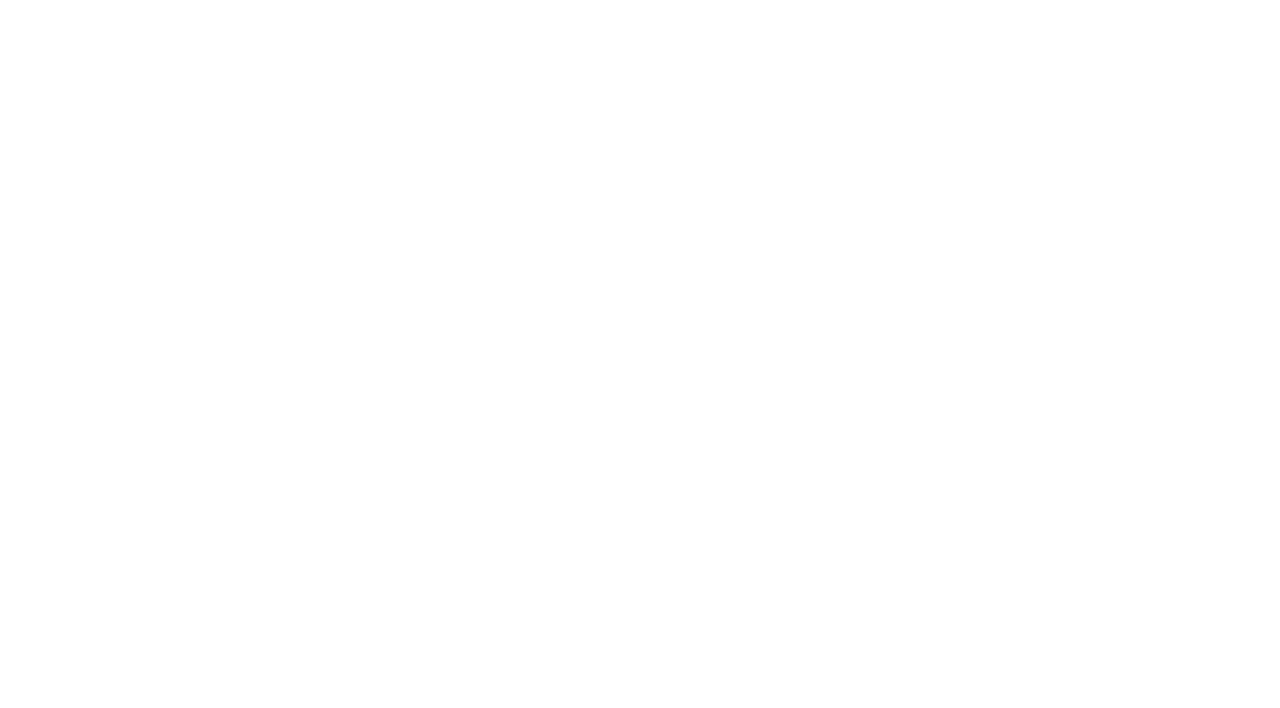
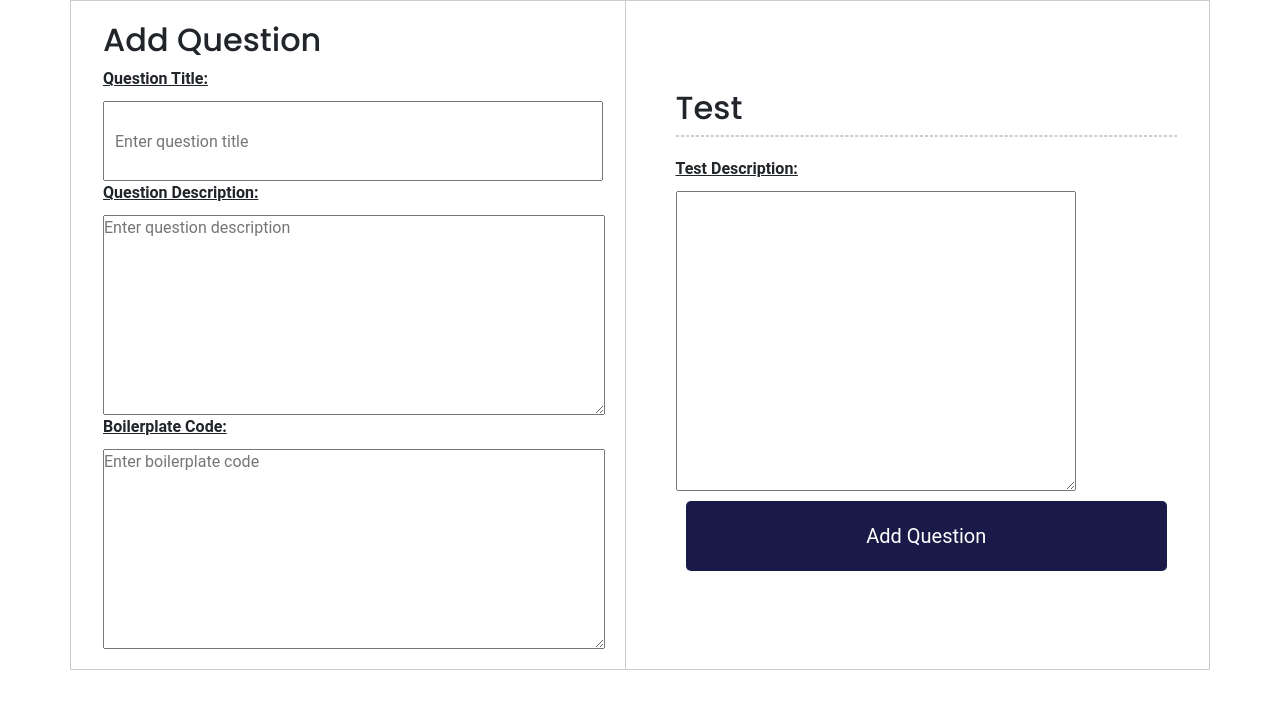
Before and after one commit to Project-Two-II/BE-Project-II, a React (Vite) app in the folder client/elabx/: page /createquestiontest in a window 1280 px wide. Shown: the top 708 px of the page. Built offline with nearby package versions, Linux system fonts and the light colour scheme; a web font is replaced by a local one.

Commit message:
Question Test Added

```diff
--- a/client/elabx/src/Components/Create.css
+++ b/client/elabx/src/Components/Create.css
@@ -4,6 +4,7 @@ body {
   font-family: Arial, sans-serif;
   background-color: #000;
   color: #fff;
+  font-family: Roboto, Oxygen, Ubuntu, Cantarell, 'Open Sans', 'Helvetica Neue', sans-serif;
 }
 
 .formContainer {
@@ -13,6 +14,7 @@ body {
   height: 100vh;
   overflow-y: auto;
   width: 20px;
+  font-family: Roboto, Oxygen, Ubuntu, Cantarell, 'Open Sans', 'Helvetica Neue', sans-serif;
 }
 
 .ipContainer {
@@ -25,12 +27,14 @@ body {
   border-radius: 10px;
   background-color: #fff;
   box-shadow: 0 2px 8px rgba(0, 0, 0, 0.3);
+  font-family: Roboto, Oxygen, Ubuntu, Cantarell, 'Open Sans', 'Helvetica Neue', sans-serif;
 }
 
 .ipContainer label {
   font-size: 18px;
   margin-bottom: 10px;
   color: #000;
+  font-family: Roboto, Oxygen, Ubuntu, Cantarell, 'Open Sans', 'Helvetica Neue', sans-serif;
 }
 
 .ipContainer input,
@@ -44,14 +48,16 @@ body {
   font-size: 16px;
   resize: vertical;
   color: black;
+  font-family: Roboto, Oxygen, Ubuntu, Cantarell, 'Open Sans', 'Helvetica Neue', sans-serif;
 }
 
 .ipContainer textarea {
   min-height: 100px;
+  font-family: Roboto, Oxygen, Ubuntu, Cantarell, 'Open Sans', 'Helvetica Neue', sans-serif;
 }
 
-.ipContainer button {
-  padding: 10px;
+.ipContainer button, .add-question-button{
+  padding: 20px;
   border: none;
   border-radius: 5px;
   font-size: 12px;
@@ -60,10 +66,63 @@ body {
   cursor: pointer;
   margin:10px;
   align-items: center;
+  font-family: Roboto, Oxygen, Ubuntu, Cantarell, 'Open Sans', 'Helvetica Neue', sans-serif;
+  font-size:20px;
+  font-style:bold;
 }
 
-.ipContainer button:hover {
+.ipContainer button:hover, .add-question-button:hover{
   font-weight: bolder ;
+  font-family: Roboto, Oxygen, Ubuntu, Cantarell, 'Open Sans', 'Helvetica Neue', sans-serif;
   background-color: rgb(10, 25, 31);
   color:#fff;
 }
+
+.container {
+  display: flex;
+  border: 1px solid #ccc;
+  font-family: Roboto, Oxygen, Ubuntu, Cantarell, 'Open Sans', 'Helvetica Neue', sans-serif;
+}
+
+.left-column,
+.right-column {
+  flex: 1;
+  padding: 20px;
+}
+
+.left-column {
+  border-right: 1px solid #ccc;
+  display: flex;
+  flex-direction: column;
+  font-family: Roboto, Oxygen, Ubuntu, Cantarell, 'Open Sans', 'Helvetica Neue', sans-serif;
+}
+
+.right-column {
+  display: flex;
+  flex-direction: column;
+  font-family: Roboto, Oxygen, Ubuntu, Cantarell, 'Open Sans', 'Helvetica Neue', sans-serif;
+}
+
+.box {
+  flex: 1;
+  border: 1px dashed #ccc;
+  margin-bottom: 20px;
+}
+
+.input-group {
+  margin-bottom: 10px;
+}
+
+label {
+  font-weight: bold;
+  text-decoration : underline;
+  font-family: Roboto, Oxygen, Ubuntu, Cantarell, 'Open Sans', 'Helvetica Neue', sans-serif;
+
+}
+
+textarea {
+  width: 100%;
+  height: 200px;
+  resize: vertical;
+  font-family: Roboto, Oxygen, Ubuntu, Cantarell, 'Open Sans', 'Helvetica Neue', sans-serif;
+}
--- a/client/elabx/src/Components/CreateQuestionTest.jsx
+++ b/client/elabx/src/Components/CreateQuestionTest.jsx
@@ -1,5 +1,81 @@
-const CreateQuestionTest = ()=>{
+import React, { useState } from "react";
+import './Create.css';
+import { useSelector } from 'react-redux';
+import { useParams } from 'react-router-dom';
 
+const CreateQuestionTest = () => {
+  const [questionTitle, setQuestionTitle] = useState('');
+  const [questionDescription, setQuestionDescription] = useState('');
+  const [boilerplate, setBoilerplate] = useState('');
+  const [testDescription, setTestDescription] = useState('');
+
+
+  const handleAddQuestion = () => {
+
+    console.log('Question Title:', questionTitle);
+    console.log('Question Description:', questionDescription);
+    console.log('Boilerplate Code:', boilerplate);
+    console.log('Test Description:', testDescription);
+
+  };
+
+  return (
+    <div className="container">
+  <div className="left-column" style={{ fontFamily: "Roboto, Oxygen, Ubuntu, Cantarell, 'Open Sans', 'Helvetica Neue', sans-serif;" }}>
+        <h2>Add Question</h2>
+        <div className="input-group">
+          <label htmlFor="questionTitle">Question Title:</label>
+        </div>
+        <input
+          type="text"
+          id="questionTitle"
+          value={questionTitle}
+          onChange={(e) => setQuestionTitle(e.target.value)}
+          placeholder="Enter question title"
+          style={{ height: "80px",width:500, resize: "vertical" }}
+        />
+
+        <div className="input-group">
+          <label htmlFor="questionDescription">Question Description:</label>
+        </div>
+        <textarea
+          id="questionDescription"
+          value={questionDescription}
+          onChange={(e) => setQuestionDescription(e.target.value)}
+          placeholder="Enter question description"
+        />
+
+        <div className="input-group">
+          <label htmlFor="boilerplate">Boilerplate Code:</label>
+        </div>
+        <textarea
+          id="boilerplate"
+          value={boilerplate}
+          onChange={(e) => setBoilerplate(e.target.value)}
+          placeholder="Enter boilerplate code"
+          style={{ height: "200px", resize: "vertical" }}
+        />
+      </div>
+
+      <div className="right-column">
+        <h2>Test</h2>
+        <div className="box"></div>
+
+        <div className="input-group">
+          <label htmlFor="testDescription">Test Description:</label>
+        </div>
+        <textarea
+          id="testDescription"
+          value={testDescription}
+          onChange={(e) => setTestDescription(e.target.value)}
+          style={{ height: "300px", width: "400px", resize: "vertical" }}
+        />
+        <button className="add-question-button" onClick={handleAddQuestion}>
+          Add Question
+        </button>
+      </div>
+    </div>
+  );
 }
 
 export default CreateQuestionTest;
--- a/client/elabx/src/Components/header.jsx
+++ b/client/elabx/src/Components/header.jsx
@@ -13,11 +13,22 @@ import elabx_logo from '../media/logo-nobg.png'
 const header_style = {
   backgroundColor: "#1c305c",
   width: "100%",
-  color: "white",
-  display: "flex",
-  justifyContent: "space-around",
-  zIndex: "0"
+  height: "12vh",
+  // position: "absolute",
+  color: "white"
 }
+const elabx_style = {
+  fontSize: "2rem",
+  marginLeft: "100px",
+  position: "relative",
+  top: "15px"
+};
+
+// const icon_style = {
+//   position: "absolute",
+//   right: "-50px",
+//   top: "7px"
+// }
 
 const logo_style = {
   display: "inline-block",
```
